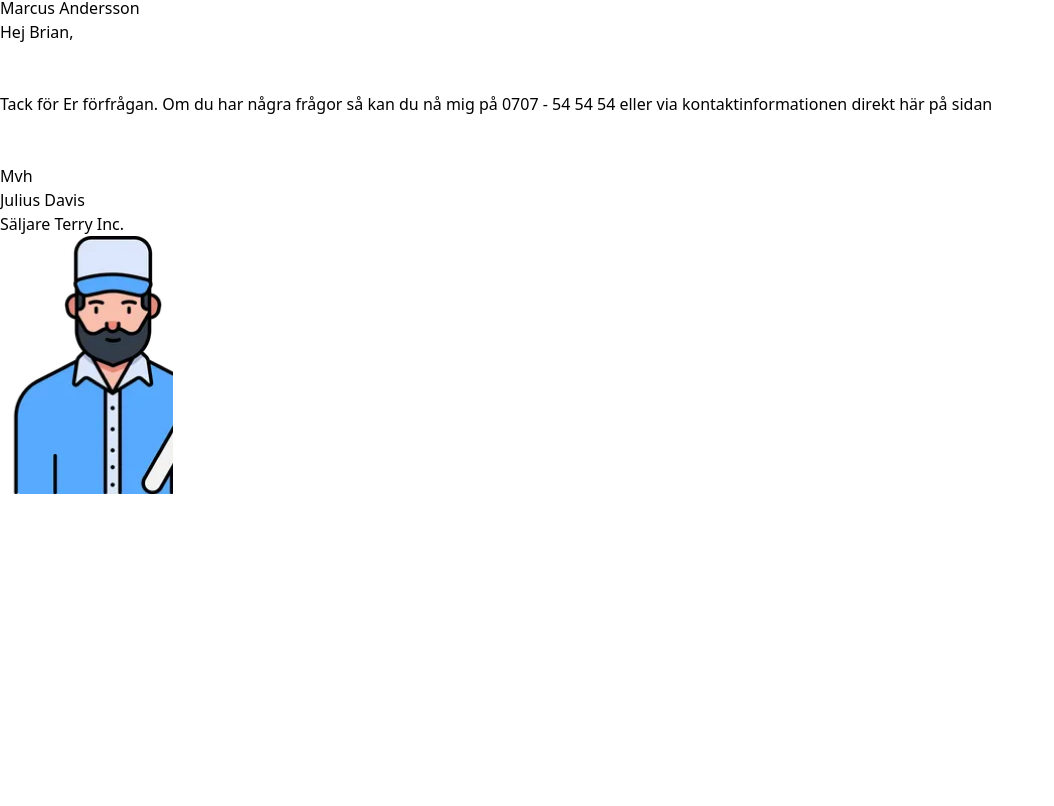
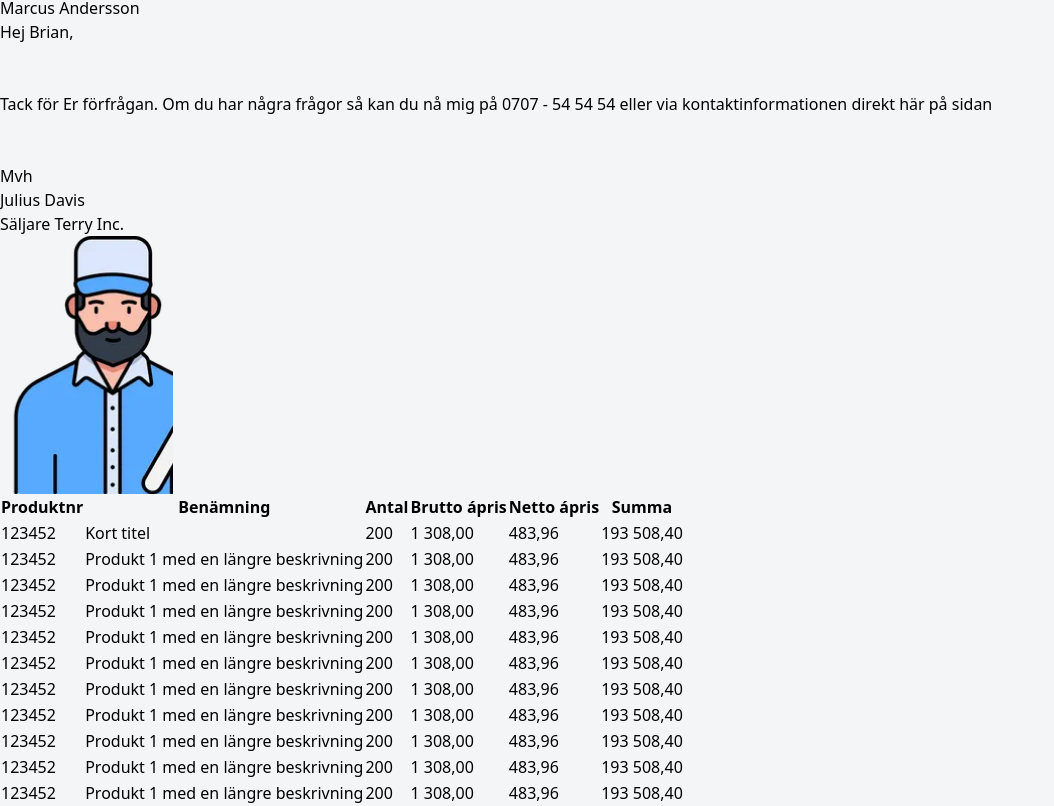
Before and after one commit to Rilr20/karabin-uppgift, a Vue app: page / in a window 1280 px wide. Shown: the part 453-1259 px from the top of the page, without its empty margins (0-1054 px from the left). Before the commit the page ends 947 px from the top, so only its background shows below. Built offline with nearby package versions, Linux system fonts and the light colour scheme; a web font is replaced by a local one.

Commit message:
table component completed

```diff
--- a/index.html
+++ b/index.html
@@ -9,7 +9,7 @@
     <meta name="viewport" content="width=device-width, initial-scale=1.0" />
     <title>Terry Offert</title>
   </head>
-  <body>
+  <body style="background-color: #f4f5f7;">
     <div id="app"></div>
     <script type="module" src="/src/main.js"></script>
   </body>
--- a/src/App.vue
+++ b/src/App.vue
@@ -1,19 +1,12 @@
 <script setup>
-import HelloWorld from './components/HelloWorld.vue'
 import Header from './components/Header.vue'
-let data = {
-  id: 123452,
-  produkt: "produkt 1 med en längre titel",
-  count: 200,
-  price: "1 308,00",
-  price2: "483,96",
-  sum: "193 508,40"
-}
+import Table from './components/Table.vue'
+
 </script>
 
 <template>
   <Header />
-  <div class="font-inter px-96 flex h-screen mt-12 ">
+  <div class="font-inter px-96 h-screen mt-12 ">
     <div class="flex justify-between w-full h-60"> <!--Two divs section-->
       <div class="w-1/2 mr-2 bg-[#005874] flex rounded-2xl"> <!--Left div-->
         <div class="w-1/3 pb-4 flex justify-center items-center">
@@ -58,17 +51,20 @@ let data = {
         </div>
       </div>
     </div>
-    <div class=""> <!--Table section-->
-      <div class=""><!--Table-->
+      <div class="flex mt-6"> <!--Table section-->
+        <div class="w-4/6 mr-2 bg-white rounded-2xl p-8"> <!--Left -->
+          <Table />
+          <div class=""><!--Information-->
 
+          </div>
+        </div>
+        <div class="w-2/6 h-60 ml-2 bg-white rounded-2xl p-8"><!--Right-->
+          <div class=""><!--Shipping Info section-->
+          </div>
+
+
+        </div>
       </div>
-      <div class=""><!--Customer Info section-->
-
-      </div>
-      <div class=""><!--Information-->
-
-      </div>
-    </div>
   </div>
 </template>
 
--- /dev/null
+++ b/src/components/Table.vue
@@ -0,0 +1,44 @@
+<script setup>
+
+let data = {
+    id: 123452,
+    produkt: "Produkt 1 med en längre beskrivning",
+    count: 200,
+    price: "1 308,00",
+    price2: "483,96",
+    sum: "193 508,40"
+}
+</script>
+<template>
+    <table class="table-fixed w-fit font-inter"><!--Table-->
+        <thead class="text-[#005874] text-center h-14"><!--Table Header-->
+            <th class="1/6">Produktnr</th>
+            <th class="w-40 pl-4">Benämning</th>
+            <th class="1/6">Antal</th>
+            <th class="1/6">Brutto ápris</th>
+            <th class="1/6">Netto ápris</th>
+            <th class="1/6">Summa</th>
+        </thead>
+        <tbody class="text-center">
+            <!--Table Row-->
+            <tr class="h-14 odd:bg-[#F8FDFD] even:bg-white">
+                <td class="p4 1/6">{{ data.id }}</td>
+                <td class="p4 text-left w-40 pl-4">Kort titel</td>
+                <td class="p4 1/6">{{ data.count }}</td>
+                <td class="p4 1/6">{{ data.price }}</td>
+                <td class="p4 2/8">{{ data.price2 }}</td>
+                <td class="p4 1/6">{{ data.sum }}</td>
+            </tr>
+            <tr class="h-14 odd:bg-[#F8FDFD] even:bg-white" v-for="n in 10">
+                <td class="p4 1/6">{{ data.id }}</td>
+                <td class="p4 text-left w-40 pl-4">{{ data.produkt }}</td>
+                <td class="p4 1/6">{{ data.count }}</td>
+                <td class="p4 1/6">{{ data.price }}</td>
+                <td class="p4 1/6">{{ data.price2 }}</td>
+                <td class="p4 1/6">{{ data.sum }}</td>
+            </tr>
+
+        </tbody>
+    </table>
+</template>
+<style scoped></style>
```
